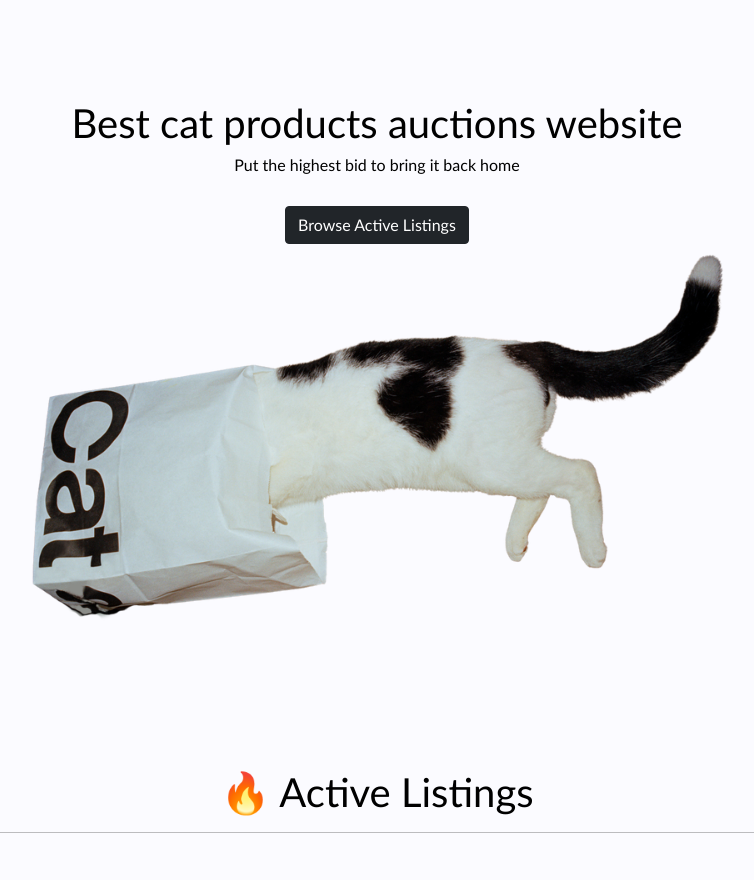
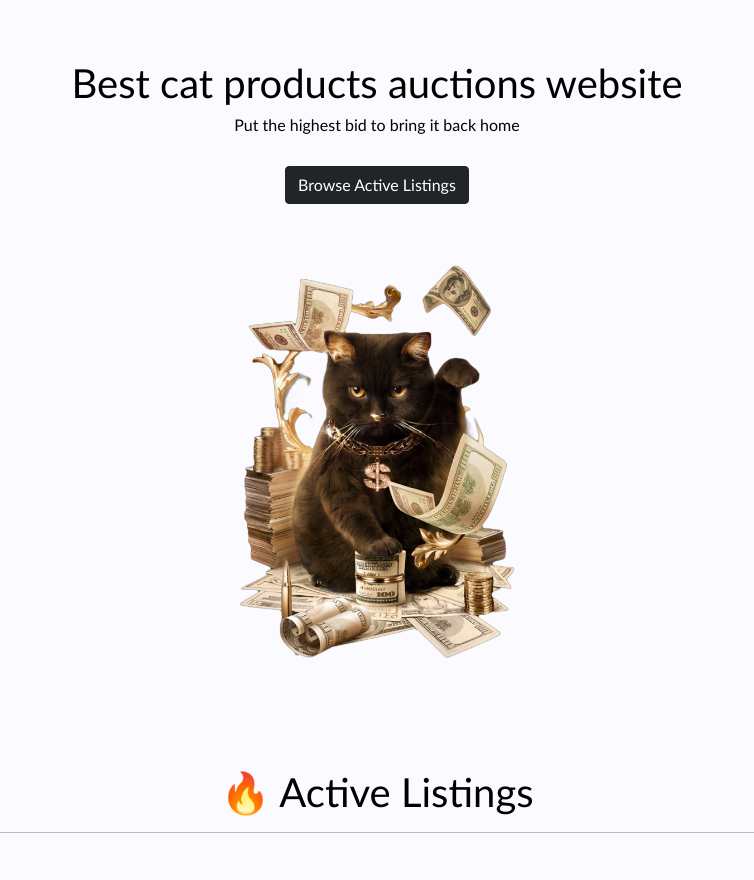
Before and after one commit to laura-latuillerie/cs50-commerce, a Django app: page / in a window 1280 px wide. Shown: the part 72-952 px from the top of the page, without its empty margins (263-1017 px from the left). Run offline with Django 3.2, Linux system fonts and the light colour scheme; data comes from the database, SQL or seed files in the repository.

Commit message:
Change image of Index' banner

```diff
--- a/auctions/static/auctions/styles.css
+++ b/auctions/static/auctions/styles.css
@@ -18,6 +18,11 @@
 
 .small-img{
     height: 150px;
+    width: auto;
+}
+
+.medium-img{
+    height: 400px;
     width: auto;
 }
 
--- a/auctions/templates/auctions/index.html
+++ b/auctions/templates/auctions/index.html
@@ -9,21 +9,23 @@
                 <h3 class="fs-6">Put the highest bid to bring it back home</h3>
                 <a href="#active-listings" class="btn btn-dark mt-4">Browse Active Listings</a>
             </div>
-            <img src="../../../media/cat-transparent-bag.png" alt="">
+            <img src="../../../media/cat-auction.png" alt="" class="medium-img mt-5">
         </div>
     </div>
 </div>
 
 <div class="container text-center my-5">
     <h3 id="active-listings" class="fs-1">🔥 Active Listings</h3>
-    <hr class="mb-3"/>
+    <hr class="mb-3" />
 
     <div class="row">
         {% for listing in listings %}
         <div class="col-6 col-lg-4 col-xl-3 p-3">
             <div class="card">
                 <a href="" class="text-decoration-none text-dark">
-                    <img class="card-img-top" src="{% if listing.image %}{{ listing.image }}{% else %}https://caer.univ-amu.fr/wp-content/uploads/default-placeholder.png{% endif %}" alt="Photo of {{ listing.title }}">
+                    <img class="card-img-top"
+                        src="{% if listing.image %}{{ listing.image }}{% else %}https://caer.univ-amu.fr/wp-content/uploads/default-placeholder.png{% endif %}"
+                        alt="Photo of {{ listing.title }}">
                     <div class="card-body">
                         <h5 class="card-title">{{ listing }}</h5>
                         <span class="badge category bg-multi"><small>{{ listing.category }}</small></span>
@@ -37,9 +39,9 @@
                 </a>
             </div>
         </div>
-            {% empty %}
-            No active listings
-            {% endfor %}
+        {% empty %}
+        No active listings
+        {% endfor %}
     </div>
 </div>
 {% endblock %}
```
Also changed, not shown: media/cat-auction.png (added), media/cat-transparent-bag.png (deleted).
